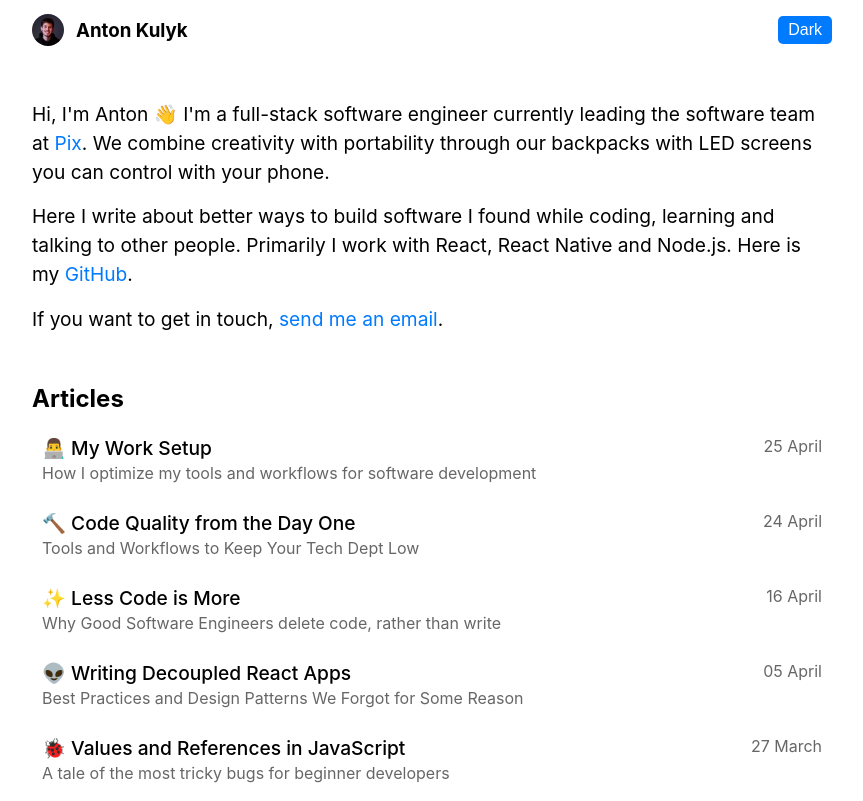
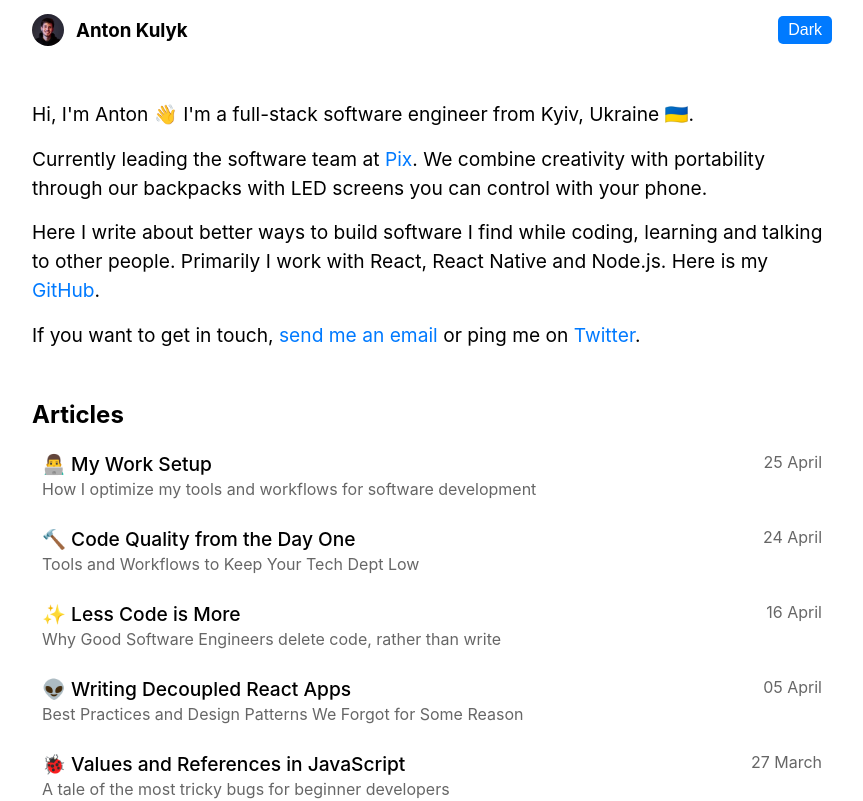
Before and after one commit to kulyk/kulyk.xyz, a Next.js app: page / in a window 1280 px wide. Shown: the top 801 px of the page, without its empty margins (208-1071 px from the left). Built offline with nearby package versions, Linux system fonts and the light colour scheme.

Commit message:
Update intro

```diff
--- a/src/pages/index.tsx
+++ b/src/pages/index.tsx
@@ -9,7 +9,11 @@ function Intro(): React.ReactElement {
     <section>
       <p className="intro">
         Hi, I&apos;m Anton <Emoji name="wave">👋</Emoji> I&apos;m a full-stack
-        software engineer currently leading the software team at{' '}
+        software engineer from Kyiv, Ukraine{' '}
+        <Emoji name="Ukraine flag">🇺🇦</Emoji>.
+      </p>
+      <p className="intro">
+        Currently leading the software team at{' '}
         <a href="https://pix.style" target="_blank" rel="noopener noreferrer">
           Pix
         </a>
@@ -17,7 +21,7 @@ function Intro(): React.ReactElement {
         screens you can control with your phone.
       </p>
       <p className="intro">
-        Here I write about better ways to build software I found while coding,
+        Here I write about better ways to build software I find while coding,
         learning and talking to other people. Primarily I work with React, React
         Native and Node.js. Here is my{' '}
         <a
@@ -30,7 +34,8 @@ function Intro(): React.ReactElement {
       </p>
       <p className="intro">
         If you want to get in touch,{' '}
-        <a href="mailto:kuliks.anton@gmail.com">send me an email</a>.
+        <a href="mailto:kuliks.anton@gmail.com">send me an email</a> or ping me
+        on <a href="https://twitter.com/kkkulyk">Twitter</a>.
       </p>
       <style jsx>{`
         .intro {
```
